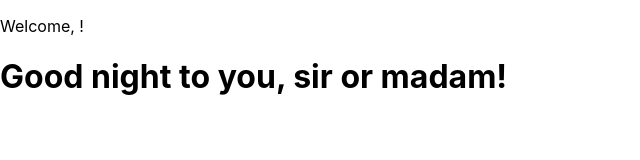
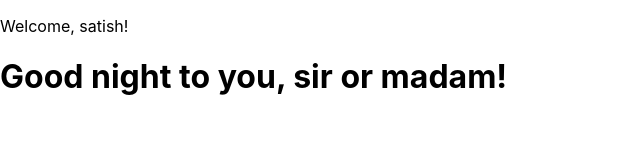
Before and after one commit to satishmarathe/reactBasicsScrimbaTutorial, a React (Create React App) app: page / in a window 1280 px wide. Shown: the top 160 px of the page, without its empty margins (0-640 px from the left). Built offline with nearby package versions, Linux system fonts and the light colour scheme.

Commit message:
ch27 corrections

```diff
--- a/src/ch27/ClassMaster.js
+++ b/src/ch27/ClassMaster.js
@@ -6,7 +6,7 @@ class ClassMaster extends React.Component{
     render(){
         return (
             <div>
-                <Header />
+                <Header username="satish" />
                 <Greeting />
             </div>
         )
```
